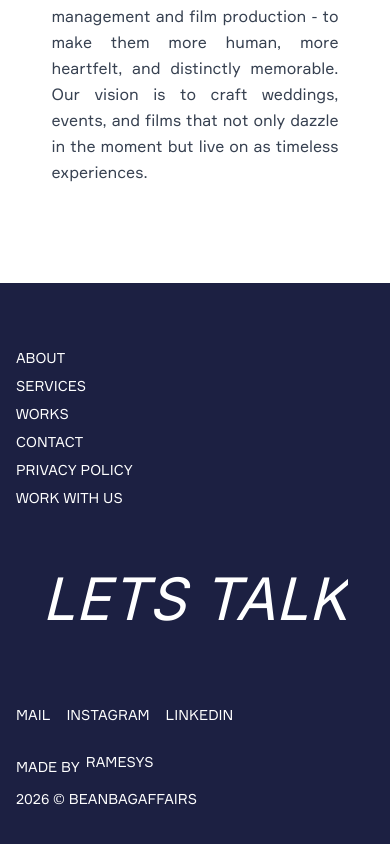
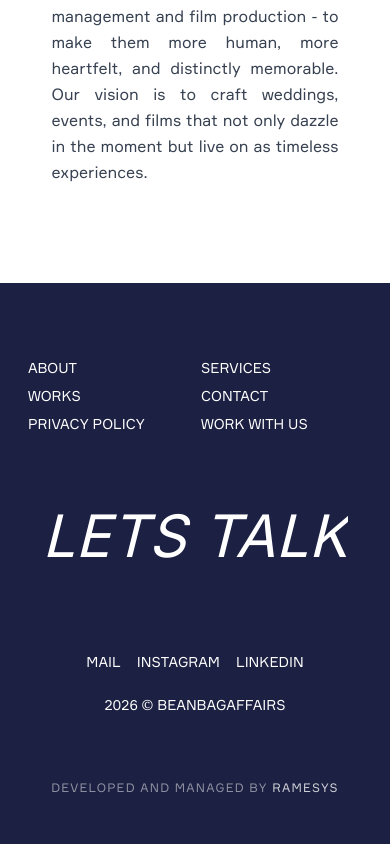
Before and after one commit to beanbagaffairs/beanbag, a Next.js app: page /about-us in a window 390 px wide. Shown: the part 4984-5828 px from the top of the page. Built offline with nearby package versions, Linux system fonts and the light colour scheme.

Commit message:
fix: footer responsiveness

```diff
--- a/src/components/pages/home/Footer.tsx
+++ b/src/components/pages/home/Footer.tsx
@@ -78,9 +78,9 @@ export function Footer() {
   }, []);
 
   return (
-    <footer className="flex relative flex-col min-h-[70vh] lg:min-h-screen w-full px-4 sm:px-6 md:px-8 lg:px-12 xl:px-20 2xl:px-40 py-8 sm:py-12 md:py-16 lg:py-20 justify-evenly bg-[#1C2042] text-white">
+    <footer className="flex relative flex-col min-h-[70vh] lg:min-h-screen w-full px-4 sm:px-6 md:px-8 lg:px-12 xl:px-20 2xl:px-40 py-8 sm:py-12 md:py-16 lg:pt-20 justify-evenly bg-[#1C2042] text-white">
       <div className="flex flex-col">
-        <ul className="flex flex-col gap-3 sm:gap-4 md:gap-5 uppercase w-full sm:w-48 md:w-52 lg:w-60">
+        <ul className="flex flex-row flex-wrap justify-center sm:justify-start sm:flex-col gap-3 sm:gap-4 md:gap-5 uppercase w-full sm:w-48 md:w-52 lg:w-60">
           {[
             { text: "About", href: "/about-us" },
             { text: "Services", href: "/service" },
@@ -94,7 +94,7 @@ export function Footer() {
               ref={(el) => {
                 listItemsRef.current[index] = el;
               }}
-              className="relative overflow-hidden h-4 sm:h-5 md:h-6 cursor-pointer"
+              className="relative overflow-hidden h-4 sm:h-5 md:h-6 cursor-pointer w-[45%] sm:w-auto"
             >
               <Link href={item.href}>
                 <span className="block initial absolute top-0 left-0 w-full h-full font-formular text-sm sm:text-base md:text-lg">
@@ -116,7 +116,7 @@ export function Footer() {
           <span className="block w-full bg-white h-2 sm:h-3 -translate-x-full group-hover/line:translate-x-0 duration-500 opacity-0 group-hover/line:opacity-100" />
         </div>
       </Link>
-      <div className="w-full flex flex-col lg:flex-row gap-6 sm:gap-8 md:gap-10 justify-between">
+      <div className="w-full flex flex-col lg:flex-row gap-6 sm:gap-8 md:gap-10 items-center justify-between">
         <div className="flex flex-wrap gap-4 sm:gap-6 md:gap-8 lg:gap-10 uppercase">
           <div className="relative overflow-hidden group/line cursor-pointer">
             <a
@@ -150,26 +150,23 @@ export function Footer() {
           </div>
         </div>
         <div className="flex flex-col sm:flex-row gap-4 sm:gap-6 md:gap-8 lg:gap-10 uppercase font-formular sm:items-center">
-          <div className="flex items-end gap-1.5">
           <span className="text-sm sm:text-base leading-none pb-[1px] sm:pb-[2px]">
-              Made by
+            2026 <span className="text-white font-serif">©</span> BeanBagAffairs
           </span>
-            <div className="relative overflow-hidden group/line cursor-pointer">
+        </div>
+      </div>
+      <div className="w-full text-center pt-4">
+        <span className="text-xs text-white/50 font-formular uppercase tracking-widest">
+          Developed and managed by{" "}
           <a
             target="_blank"
             rel="noopener noreferrer"
             href="https://ramesys.co.uk"
-                className="leading-none pb-[1px] sm:pb-[2px] font-formular text-sm sm:text-base"
+            className="hover:text-white transition-colors duration-300 text-white/80"
           >
             Ramesys
           </a>
-              <span className="block bg-white h-[1px] sm:h-[2px] -translate-x-full group-hover/line:translate-x-0 group-hover/line:opacity-100 opacity-0 duration-500" />
-            </div>
-          </div>
-          <span className="text-sm sm:text-base leading-none pb-[1px] sm:pb-[2px]">
-            2026 <span className="text-white font-serif">©</span> BeanBagAffairs
         </span>
-        </div>
       </div>
     </footer>
   );
```
Lines whose indentation alone changed are shown as unchanged.
